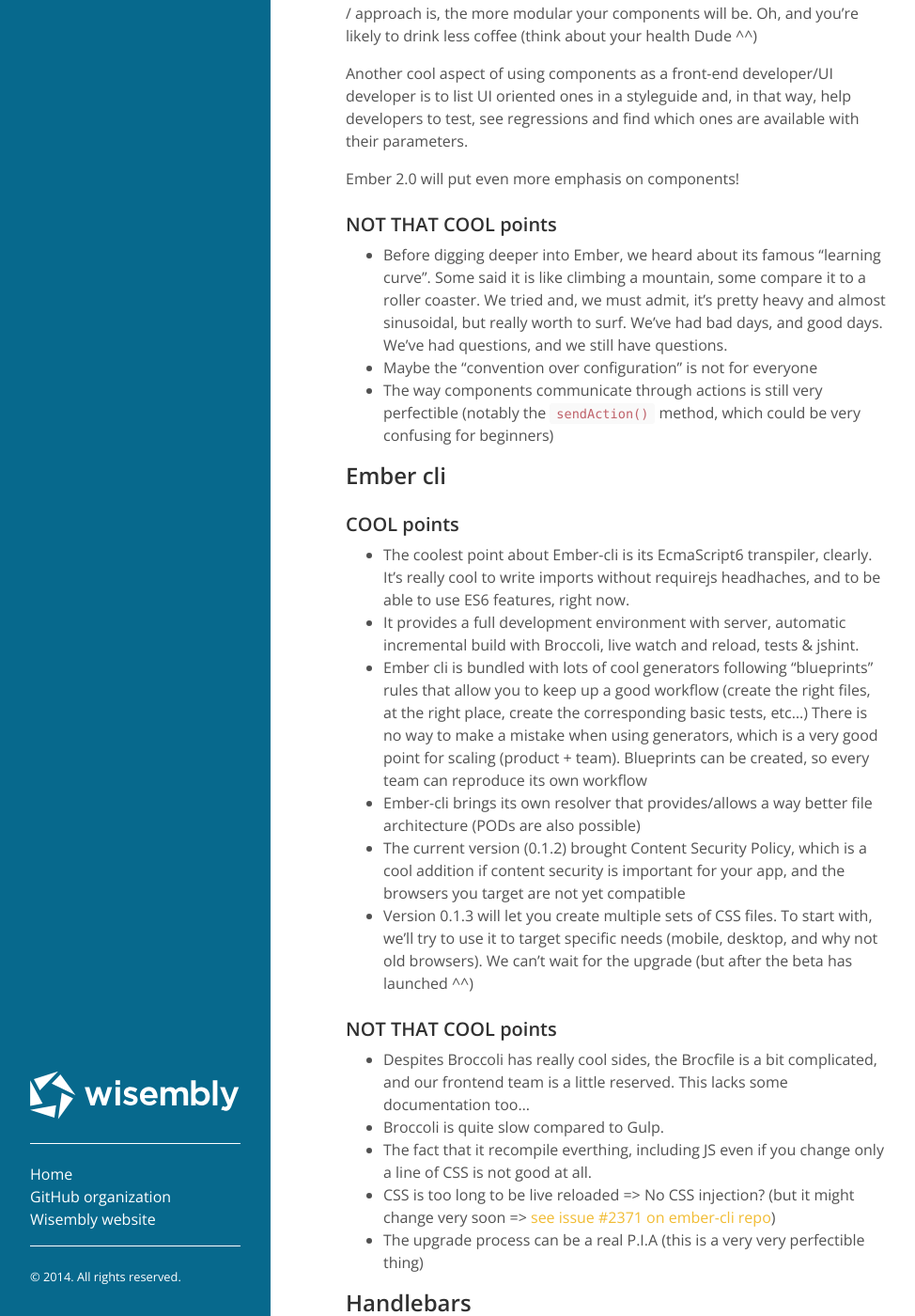
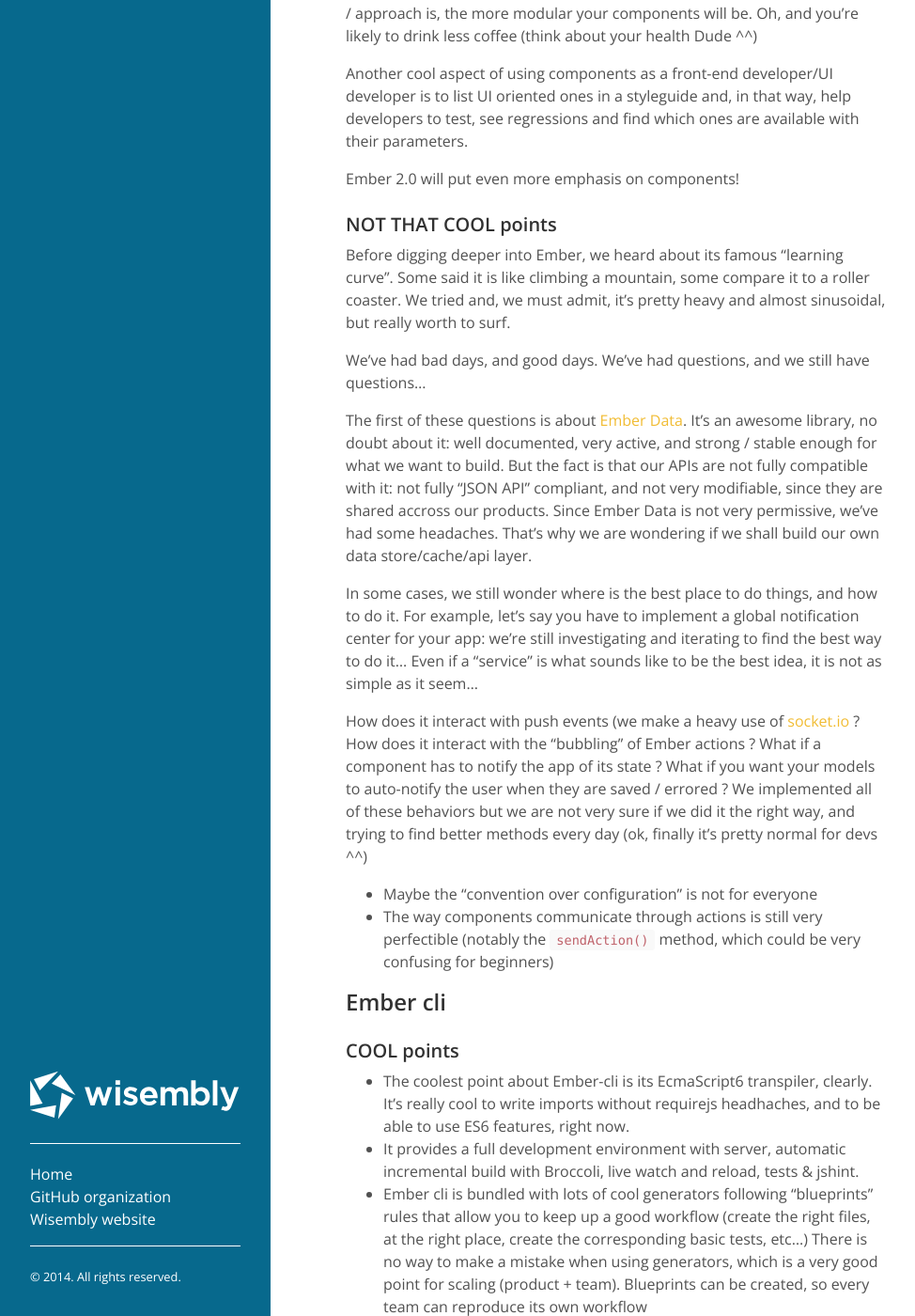
Before and after one commit to Wisembly/blog, a Jekyll site: the page built from _posts/2014-12-10-what-we-have-learn-from-ember.markdown, in a window 1280 px wide and 1400 px high, scrolled down 2035 px. Shown: the whole window at 94% size, without its empty margins (0-974 px from the left). Built offline with Jekyll 4.4.1, drawn with Linux system fonts in a browser that asks for light colours; Markdown is read by kramdown in place of the engine named in the settings; comment, search, counter and statistics services are not loaded.

Commit message:
Added a paragraph about questions

```diff
--- a/_posts/2014-12-10-what-we-have-learn-from-ember.markdown
+++ b/_posts/2014-12-10-what-we-have-learn-from-ember.markdown
@@ -59,7 +59,22 @@
 
 
 ### NOT THAT COOL points
-- Before digging deeper into Ember, we heard about its famous "learning curve". Some said it is like climbing a mountain, some compare it to a roller coaster. We tried and, we must admit, it's pretty heavy and almost sinusoidal, but really worth to surf. We've had bad days, and good days. We've had questions, and we still have questions.
+
+Before digging deeper into Ember, we heard about its famous "learning curve". Some said it is like climbing a mountain, some compare it to a roller coaster. We tried and, we must admit, it's pretty heavy and almost sinusoidal, but really worth to surf.
+
+We've had bad days, and good days. We've had questions, and we still have questions...
+
+The first of these questions is about [Ember Data](https://github.com/emberjs/data). It's an awesome library, no doubt about it: well documented, very active, and strong / stable enough for what we want to build.
+But the fact is that our APIs are not fully compatible with it: not fully "JSON API" compliant, and not very modifiable, since they are shared accross our products. Since Ember Data is not very permissive, we've had some headaches. That's why we are wondering if we shall build our own data store/cache/api layer.
+
+In some cases, we still wonder where is the best place to do things, and how to do it.
+For example, let's say you have to implement a global notification center for your app: we're still investigating and iterating to find the best way to do it... Even if a "service" is what sounds like to be the best idea, it is not as simple as it seem...
+
+How does it interact with push events (we make a heavy use of [socket.io](http://socket.io/) ? How does it interact with the "bubbling" of Ember actions ? What if a component has to notify the app of its state ? What if you want your models to auto-notify the user when they are saved / errored ?
+We implemented all of these behaviors but we are not very sure if we did it the right way, and trying to find better methods every day (ok, finally it's pretty normal for devs ^^)
+
+
+
 - Maybe the "convention over configuration" is not for everyone
 - The way components communicate through actions is still very perfectible (notably the `sendAction()` method, which could be very confusing for beginners)
 
```
